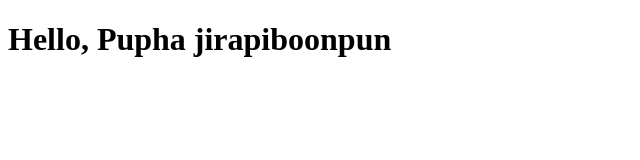
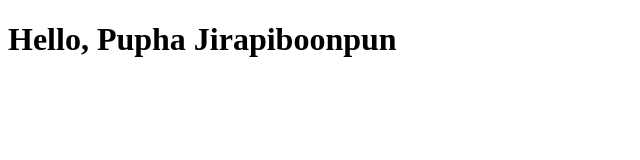
Before and after one commit to Papa960/Myweb, a plain HTML site: page index.html in a window 1280 px wide. Shown: the whole page, without its empty margins (0-640 px from the left). Drawn offline with Linux system fonts and the light colour scheme.

Commit message:
index.html

```diff
--- a/index.html
+++ b/index.html
@@ -4,6 +4,6 @@
     <title>My Name</title>
 </head>
 <body>
-    <h1>Hello, Pupha jirapiboonpun</h1>
+    <h1>Hello, Pupha Jirapiboonpun</h1>
 </body>
 </html>
```
